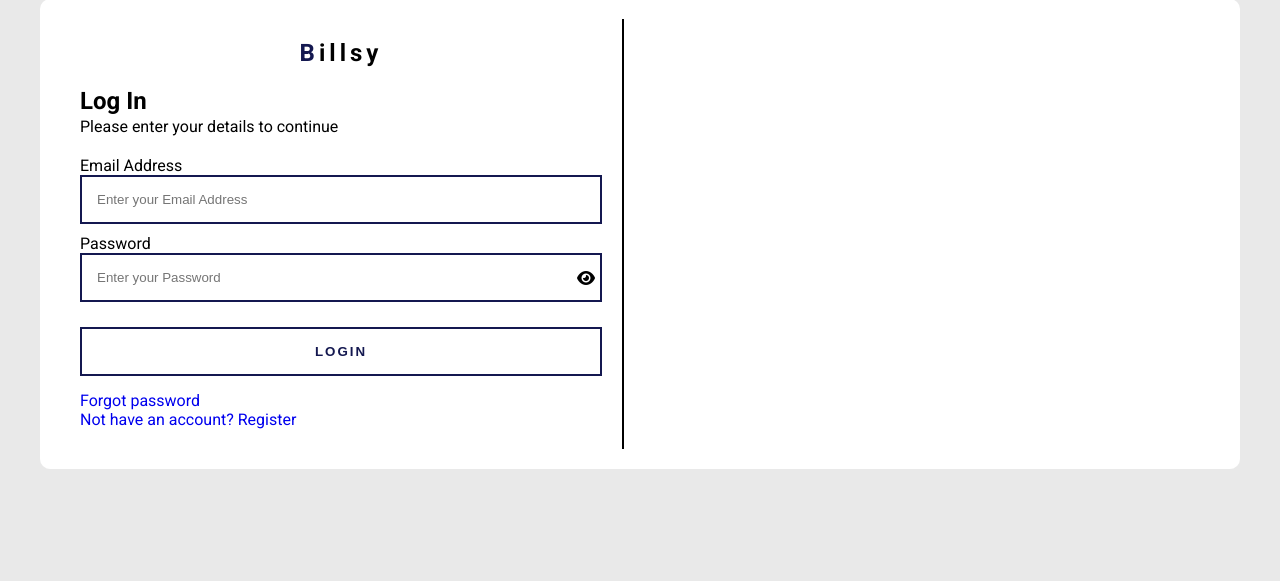
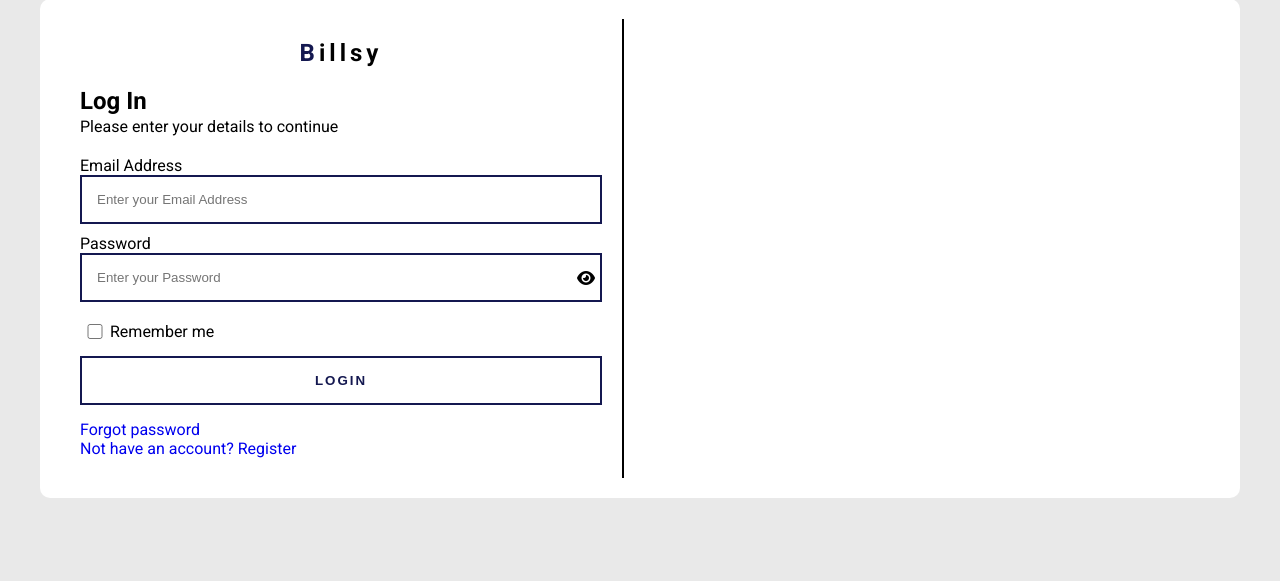
Before and after one commit to udaychugh/billsy, a Flask app: page /login in a window 1280 px wide. Shown: the part 41-622 px from the top of the page. Run offline with Flask 3, Linux system fonts and the light colour scheme.

Commit message:
added login signup check functionality

```diff
--- a/app.py
+++ b/app.py
@@ -18,10 +18,14 @@ def authenticate_user(email, password):
 
 @app.route('/')
 def index():
+    if "logedin" in session and session["logedin"]:
+        return redirect(url_for('dashboard'))
     return render_template('index.html')
 
 @app.route('/signup', methods=['GET', 'POST'])
 def signup():
+    if "logedin" in session and session["logedin"]:
+        return redirect(url_for('dashboard'))
     if request.method == "POST":
         firstName = request.form['userFirstName']
         lastName = request.form['userlastName']
@@ -32,12 +36,15 @@ def signup():
             cur = con.cursor()
             cur.execute('INSERT INTO users (first_name, last_name, email, password) VALUES (?, ?, ?, ?)', (firstName, lastName, email, password))
             con.commit()
-
+        isUserLoggedIn = 1
         return redirect(url_for('dashboard'))
     return render_template('preauth/signup.html')
 
 @app.route('/login', methods=['GET', 'POST'])
 def login():
+    if "logedin" in session and session["logedin"]:
+        return redirect(url_for('dashboard'))
+
     msg = ''
     if request.method == "POST":
         email = request.form['loginEmail']
@@ -49,10 +56,17 @@ def login():
             error_msg = 'Invalid credentials entered. Please try again.'
     return render_template('preauth/login.html')
 
+@app.route('/logout')
+def logout():
+    session.clear()
+    return redirect(url_for('login'))
 
 @app.route('/dashboard')
 def dashboard():
-    return render_template('home/dashboard.html')
+    if "logedin" in session and session["logedin"]:
+        return render_template('home/dashboard.html')
+    else:
+        return redirect(url_for('login'))
 
 if __name__ == '__main__':
     app.run(debug=True)
--- a/static/home/dashboard.css
+++ b/static/home/dashboard.css
@@ -173,10 +173,6 @@ textarea{
     cursor: pointer;
 }
 
-.theme-custom-radio:hover{
-
-}
-
 input[type="radio"]{
     display: none;
 }
--- a/static/preauth/login.css
+++ b/static/preauth/login.css
@@ -93,3 +93,17 @@ button:hover{
 .loginBox a{
     text-decoration: none;
 }
+
+.rememberMeDiv{
+    display: flex;
+    align-items: center;
+    justify-content: flex-start;
+    margin-top: 20px;
+
+    text-align: center;
+}
+
+.rememberMeDiv input{
+    width: 30px;
+    height: 15px;
+}
--- a/templates/home/dashboard.html
+++ b/templates/home/dashboard.html
@@ -4,6 +4,7 @@
     <meta charset="UTF-8">
     <meta name="viewport" content="width=device-width, initial-scale=1.0">
     <title>Dashboard | Billsy</title>
+    <link rel="icon" href="{{ url_for('static', filename='images/icon_logo.png')}}">
     <link rel="stylesheet" href="{{url_for('static', filename='style.css')}}">
     <link rel="stylesheet" href="{{url_for('static', filename='home/dashboard.css')}}">
     <link href="https://cdn.jsdelivr.net/npm/bootstrap@5.3.1/dist/css/bootstrap.min.css" rel="stylesheet">
@@ -42,7 +43,7 @@
                       <hr class="dropdown-divider">
                     </li>
                     <li><a class="dropdown-item" href="#">Change Password</a></li>
-                    <li><a class="dropdown-item" href="#">Logout</a></li>
+                    <li><a class="dropdown-item" href="{{ url_for('logout') }}">Logout</a></li>
                   </ul>
                 </li>
               </ul>
--- a/templates/index.html
+++ b/templates/index.html
@@ -5,6 +5,7 @@
     <meta name="viewport" content="width=device-width, initial-scale=1.0">
     <link rel="stylesheet" href="../static/style.css">
     <link rel="stylesheet" href="../static/index.css">
+    <link rel="icon" href="{{ url_for('static', filename='images/icon_logo.png')}}">
     <title>Billsy - Your Perfect Invoice Maker</title>
 </head>
 <body>
--- a/templates/preauth/login.html
+++ b/templates/preauth/login.html
@@ -3,6 +3,7 @@
 <head>
     <meta charset="UTF-8">
     <meta name="viewport" content="width=device-width, initial-scale=1.0">
+    <link rel="icon" href="{{ url_for('static', filename='images/icon_logo.png')}}">
     <link rel="stylesheet" href="{{ url_for('static', filename='style.css')}}">
     <link rel="stylesheet" href="{{ url_for('static', filename='preauth/login.css')}}">
     <link rel="stylesheet" href="https://cdnjs.cloudflare.com/ajax/libs/font-awesome/6.4.2/css/all.min.css" />
@@ -30,6 +31,10 @@
                             <i id="closeEye" class="fa-solid fa-eye-slash "></i>
                         </div>
                     </div>
+                    <div class="rememberMeDiv">
+                        <input type="checkbox" class="checkbox" id="remeberMeCheck" name="remeberMeCheck">
+                        <label for="remeberMeCheck">Remember me</label>
+                    </div>
                     <button type="submit" id="loginBtn">Login</button>
                 </form>
                 <a href="#">Forgot password</a> <br>
--- a/templates/preauth/signup.html
+++ b/templates/preauth/signup.html
@@ -3,6 +3,7 @@
 <head>
     <meta charset="UTF-8">
     <meta name="viewport" content="width=device-width, initial-scale=1.0">
+    <link rel="icon" href="{{ url_for('static', filename='images/icon_logo.png')}}">
     <link rel="stylesheet" href="{{ url_for('static', filename='style.css')}}">
     <link rel="stylesheet" href="{{ url_for('static', filename='preauth/signup.css')}}">
     <link rel="stylesheet" href="https://cdnjs.cloudflare.com/ajax/libs/font-awesome/6.4.2/css/all.min.css" />
```
Also changed, not shown: static/images/full_logo.png (added), static/images/icon_logo.png (added), static/images/text_logo.png (added).
